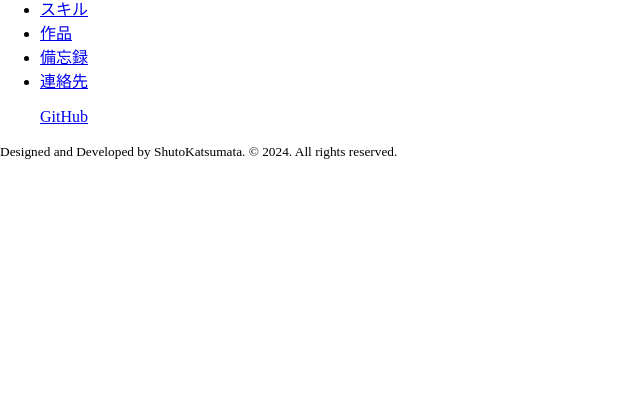
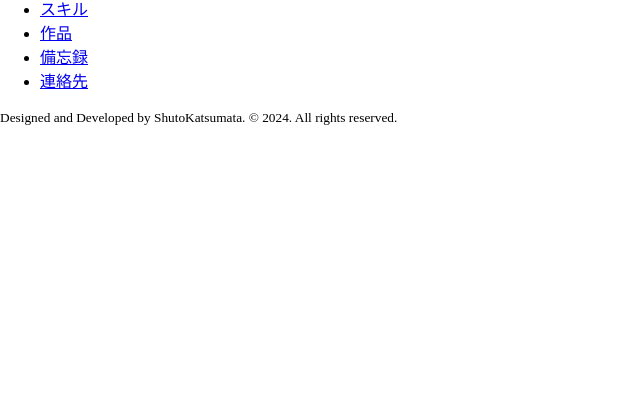
Before and after one commit to shutokatsumata/Portfolio, a Django app: template core/templates/base.html in a window 1280 px wide. Shown: the part 324-744 px from the top of the page, without its empty margins (0-640 px from the left). Run offline with Django 5.2, Linux system fonts and the light colour scheme; the template is opened without the code that fills it, so the values that code supplies are empty.

Commit message:
ベーステンプレートの一部を編集

```diff
--- a/core/templates/footer.html
+++ b/core/templates/footer.html
@@ -1,22 +1,6 @@
-<footer class="footer">
-    <!-- social media -->
-     <div class="footer-social-media">
-        <ul>
-            <!-- GitHub -->
-             <a href="https://github.com/shutokatsumata" target="_blank">
-                <i class="fa-brands fa-github fa-2x"></i>
-                GitHub
-             </a>
-            <!-- X -->
-             <a href="https://x.com/robots.txt" target="_blank">
-                <i class="fa-brands fa-twitter-x fa-2x"></i>
-             </a>
-        </ul>
-     </div>
+<footer id="footer">
     <!-- copyright -->
-     <div class="footer-copyright-wrapper">
-        <small class="footer-copyright">
-            Designed and Developed by ShutoKatsumata. &copy; 2024. All rights reserved.
-        </small>
+     <div id="footer-copyright-wrapper">
+        <small id="footer-copyright">Designed and Developed by ShutoKatsumata. &copy; 2024. All rights reserved.</small>
      </div>
 </footer>
--- a/core/templates/header.html
+++ b/core/templates/header.html
@@ -1,13 +1,13 @@
-<header class="header">
+<header id="header">
     <!-- logo -->
-     <div class="header-logo">
+     <div id="header-logo">
         <a href="/">
             <img src="logo.png" alt="">
         </a>
      </div>
     <!-- navigation -->
-     <div class="header-navi-wrapper">
-        <nav class="header-navi">
+     <div id="header-navigation-wrapper">
+        <nav id="header-navigation">
             <ul>
                 <li><a href="#">スキル</a></li>
                 <li><a href="#">作品</a></li>
```
